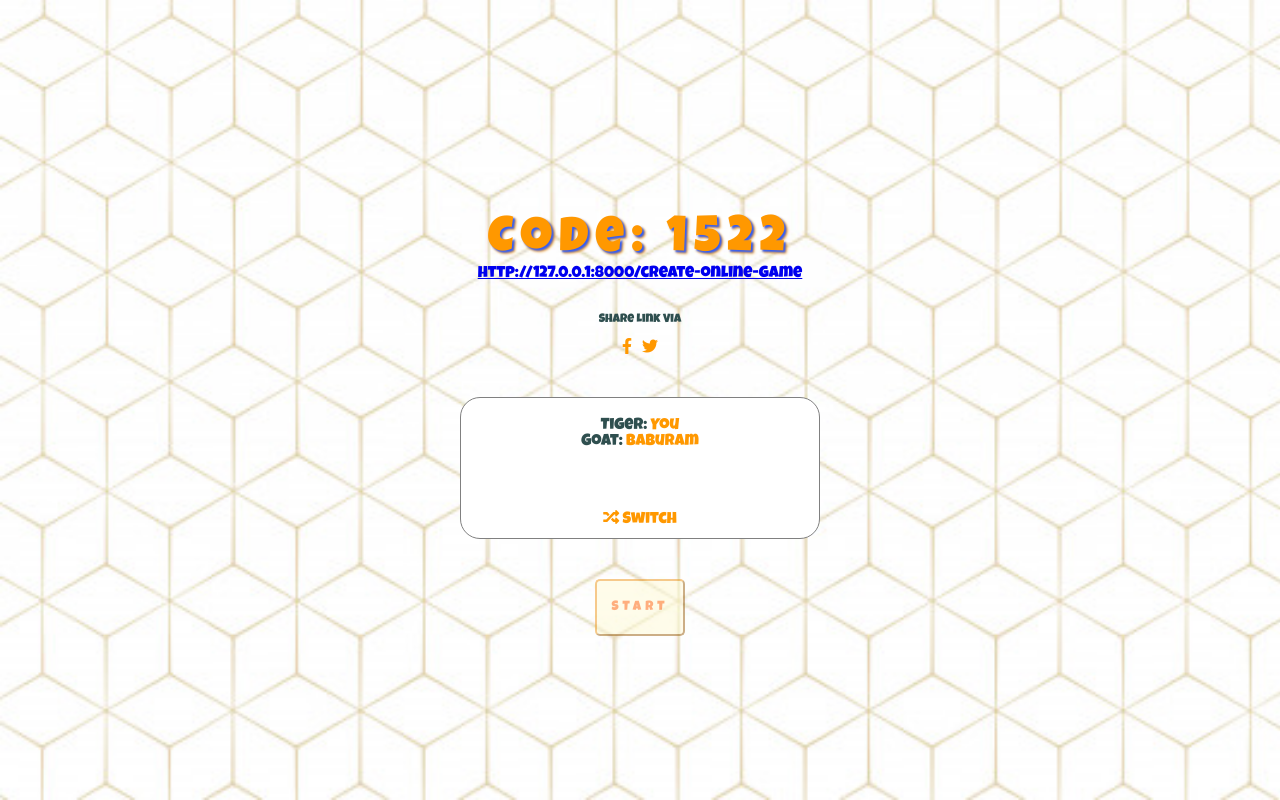
After one commit to ermrg/TigerAndGoat, a Django app: page /invite-friends in a window 1280 px wide. The commit adds this page. Run offline with Django 3.2, Linux system fonts and the light colour scheme.

Commit message:
Add layout

```diff
--- /dev/null
+++ b/app/templates/app/invite_friend.html
@@ -0,0 +1,169 @@
+{% load static %}
+<!doctype html>
+<html lang="en">
+<head>
+    <meta charset="UTF-8">
+    <meta name="viewport"
+          content="width=device-width, user-scalable=no, initial-scale=1.0, maximum-scale=1.0, minimum-scale=1.0">
+    <meta http-equiv="X-UA-Compatible" content="ie=edge">
+    <title>
+        Board
+    </title>
+    <link rel="stylesheet" href="https://fonts.googleapis.com/css?family=Luckiest Guy">
+    <link rel="stylesheet" href="https://cdnjs.cloudflare.com/ajax/libs/font-awesome/5.15.3/css/all.min.css"
+          integrity="sha512-iBBXm8fW90+nuLcSKlbmrPcLa0OT92xO1BIsZ+ywDWZCvqsWgccV3gFoRBv0z+8dLJgyAHIhR35VZc2oM/gI1w=="
+          crossorigin="anonymous" referrerpolicy="no-referrer"/>
+    <script src="{% static 'app/JQuery3.5.1.min.js' %}"></script>
+    <script src="{% static 'app/circleType.min.js' %}"></script>
+    <style>
+        body {
+            margin: 0;
+            padding: 0;
+            overflow: hidden;
+            font-family: 'Luckiest Guy', cursive;
+            background-image: url("{% static 'app/images/background.jpg' %}");
+            background-size: cover;
+            display: flex;
+            align-items: center;
+            justify-content: center;
+            height: 100vh;
+        }
+
+        .home-wrapper {
+            height: fit-content;
+            overflow: hidden;
+            padding-top: 30px;
+        }
+
+        .info {
+            text-align: center;
+            width: 360px;
+        }
+
+        .title {
+
+            color: #FF9800;
+            position: relative;
+            margin: auto;
+            display: flex;
+            flex-direction: column;
+        }
+
+        .second-line {
+            letter-spacing: 7px;
+            margin-top: 22px;
+            font-size: 50px;
+            text-shadow: 2px 2px 2px #305cfa, 3px 3px 3px #ef961a;
+        }
+
+        .title input {
+            height: 50px;
+            border: 2px solid #FF9800;
+            padding: 10px;
+            color: #ef961a;
+            font-size: 26px;
+            margin-bottom: 10px;
+            outline: none;
+            border-radius: 40px;
+            text-align: center;
+            font-family: 'Luckiest Guy';
+        }
+
+        .title .create-game {
+        {#width: 150px;#} margin: auto;
+            padding: 10px 15px;
+            border-radius: 5px;
+            text-transform: uppercase;
+            font-family: 'Luckiest Guy';
+            letter-spacing: 4px;
+            line-height: 33px;
+            border-color: #ef961a;
+            color: #ff6000;
+            outline: none;
+            background: #fffbd7;
+            cursor: pointer;
+            margin-top: 20px;
+        }
+
+        .create-game.waiting {
+            opacity: 0.5;
+            cursor: wait;
+        }
+
+        .friends {
+            padding: 20px;
+            border-radius: 20px;
+            background-color: #fff;
+            height: 100px;
+            border: 1px solid grey;
+            margin: 20px 0;
+            position: relative;
+        }
+
+        .switch {
+            position: absolute;
+            bottom: 10px;
+            text-align: center;
+            width: 100%;
+            left: 0;
+            cursor: pointer;
+        }
+
+        .friend .name span {
+            color: darkslategrey;
+        }
+
+        .share {
+            padding: 20px;
+        }
+
+        .share p {
+            font-size: 12px;
+            color: darkslategrey;
+        }
+        .share-icons{
+            display: flex;
+            justify-content: center;
+        }
+        .share-icon{
+            margin: 0px 5px;
+        }
+    </style>
+</head>
+<body>
+<div class="home-wrapper">
+    <div class="info">
+        <div class="title">
+            <div class="second-line"> Code: 1522</div>
+            <div class="links">
+                <div class="link">
+                    <a href="#">http://127.0.0.1:8000/create-online-game</a>
+                </div>
+                <div class="share">
+                    <p>Share Link Via</p>
+                    <div class="share-icons">
+                        <div class="share-icon"><i class="fab fa-facebook-f"></i></div>
+                        <div class="share-icon"><i class="fab fa-twitter"></i></div>
+                    </div>
+                </div>
+            </div>
+            <div class="friends">
+                <div class="friend">
+                    <div class="thumbnail">
+
+                    </div>
+                    <div class="name"><span class="player">Tiger: </span> You</div>
+                    <div class="name"><span class="player">Goat: </span> Baburam</div>
+                </div>
+                <div class="switch"><i class="fas fa-random"></i> Switch</div>
+
+            </div>
+            <button class="create-game waiting">Start</button>
+        </div>
+    </div>
+</div>
+</body>
+<script>
+
+</script>
+</html>
--- a/app/urls.py
+++ b/app/urls.py
@@ -16,11 +16,12 @@ Including another URLconf
 from django.contrib import admin
 from django.urls import path
 
-from app.views import index, multiplayer_offline, multiplayer_online, create_online_game
+from app.views import *
 
 urlpatterns = [
     path('', index),
     path('multiplayer-offline', multiplayer_offline, name="multiplayer-offline"),
     path('multiplayer-online', multiplayer_online, name="multiplayer-online"),
     path('create-online-game', create_online_game, name="create-online-game"),
+    path('invite-friends', invite_friends, name="invite_friends"),
 ]
--- a/app/views.py
+++ b/app/views.py
@@ -7,7 +7,13 @@ def multiplayer_offline(request):
 
 
 def create_online_game(request):
+    # create user here
     return render(request, 'app/create_online_game.html')
+
+
+def invite_friends(request):
+    # create game here
+    return render(request, 'app/invite_friend.html')
 
 
 def multiplayer_online(request):
```
Also changed, not shown: app/templates/app/create_online_game.html (+8 -6 lines).
